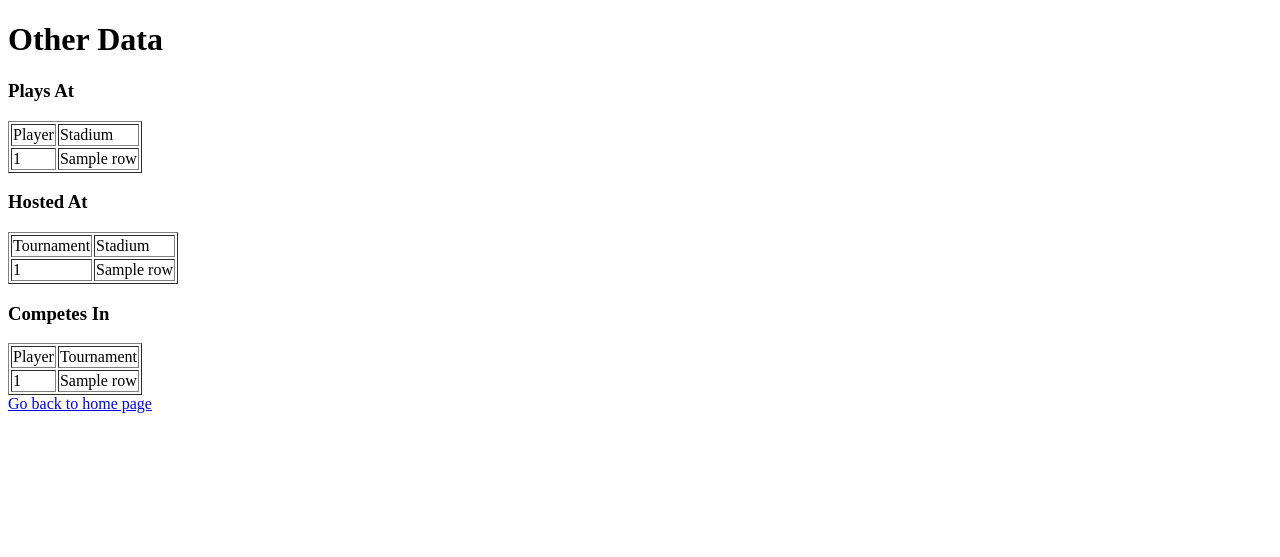
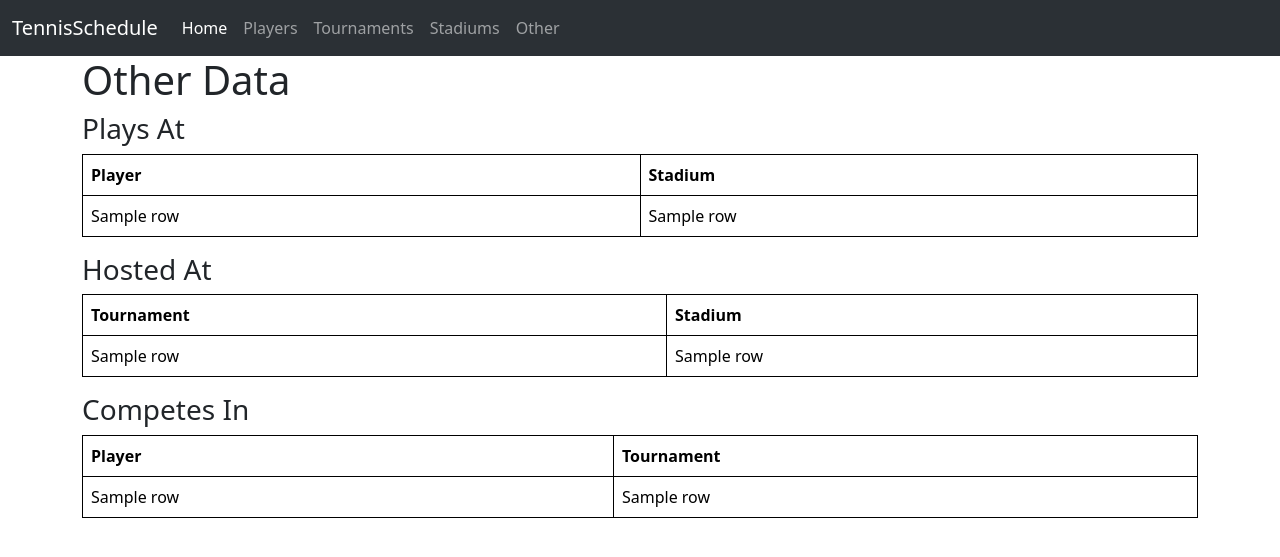
Before and after one commit to julianm-7/TennisSchedule, a Flask app: template templates/other.html in a window 1280 px wide. Shown: the top 557 px of the page. Run offline with Flask 3, Linux system fonts and the light colour scheme; the template is opened without the code that fills it: most values are stand-ins (such as "Sample title", 1, 10 or a date in 2020).

Commit message:
edited to to inherit and extend index.html, modfied the tables. inluded navbar in index

```diff
--- a/templates/other.html
+++ b/templates/other.html
@@ -1,12 +1,12 @@
-<!doctype html>
-<html>
-    <head>
-        <title>Other Data</title>
-    </head>
-    <body>
+{% extends 'index.html' %}
+
+{% block title %}Other Data{% endblock %}
+
+{% block content %}
+    <div class="container">
         <h1>Other Data</h1>
         <h3>Plays At</h3>
-        <table border = 1>
+        <table class="table table-bordered blackBorder">
             <thead>
                 <td>Player</td>
                 <td>Stadium</td>
@@ -14,14 +14,14 @@
 
             {% for row in playsAt %}
                 <tr>
-                <td>{{row[0]}}</td>
-                <td>{{row[1]}}</td>
+                <td>{{row['name']}}</td>
+                <td>{{row['stadiumName']}}</td>
                 </tr>
             {% endfor %}
         </table>
 
         <h3>Hosted At</h3>
-        <table border = 1>
+        <table class="table table-bordered blackBorder">
             <thead>
                 <td>Tournament</td>
                 <td>Stadium</td>
@@ -29,14 +29,14 @@
 
             {% for row in hostedAt %}
                 <tr>
-                <td>{{row[0]}}</td>
-                <td>{{row[1]}}</td>
+                <td>{{row['tournamentName']}}</td>
+                <td>{{row['stadiumName']}}</td>
                 </tr>
             {% endfor %}
         </table>
 
         <h3>Competes In</h3>
-        <table border = 1>
+        <table class="table table-bordered blackBorder">
             <thead>
                 <td>Player</td>
                 <td>Tournament</td>
@@ -44,13 +44,11 @@
 
             {% for row in competesIn %}
                 <tr>
-                <td>{{row[0]}}</td>
-                <td>{{row[1]}}</td>
+                <td>{{row['name']}}</td>
+                <td>{{row['tournamentName']}}</td>
                 </tr>
             {% endfor %}
         </table>
+    </div>
 
-        <a href = "/">Go back to home page</a>
-
-    </body>
-</html>
+{% endblock %}
```
Also changed, not shown: templates/players.html (+9 -14 lines), templates/stadiums.html (+9 -11 lines), templates/tournaments.html (+14 -17 lines).
